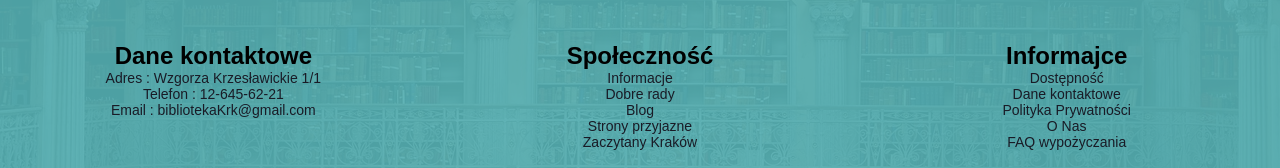
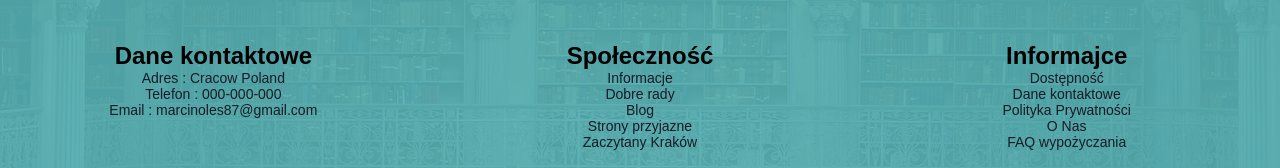
Before and after one commit to marcinoles87/biblioteka, a React (Create React App) app: page / in a window 1280 px wide. Shown: the part 4292-4460 px from the top of the page. Built offline with nearby package versions, Linux system fonts and the light colour scheme; no server answers; a web font is replaced by a local one.

Commit message:
add new function

```diff
--- a/src/App.js
+++ b/src/App.js
@@ -108,7 +108,7 @@ const getData = () =>{
 }
   useEffect( () => {
 
-    axios('https://picsum.photos/v2/list?limit=10')
+    axios('https://picsum.photos/v2/list?limit=20')
     .then( response =>
       setArraybook(response.data),
       setArraybookFlag(true),
--- a/src/components/Footer.js
+++ b/src/components/Footer.js
@@ -5,9 +5,9 @@ function Footer() {
     <div className='footer-container'>
         <div className='footer-info'>
             <h4>Dane kontaktowe</h4>
-            <p>Adres : Wzgorza Krzesławickie 1/1 </p>
-            <p>Telefon : 12-645-62-21 </p>
-            <p>Email : bibliotekaKrk@gmail.com</p>
+            <p>Adres : Cracow Poland </p>
+            <p>Telefon : 000-000-000 </p>
+            <p>Email : marcinoles87@gmail.com</p>
         </div>
 
         <div className='footer-info'>
```
